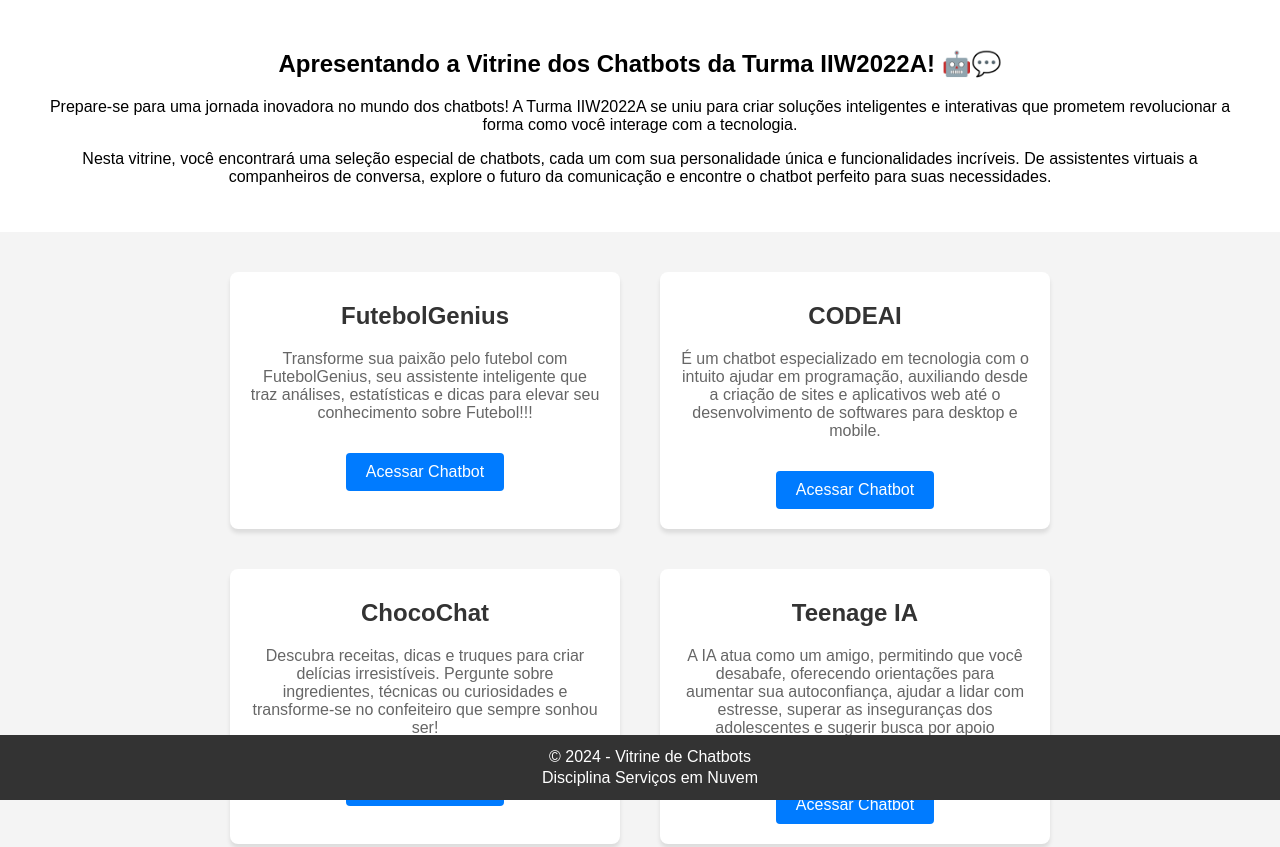
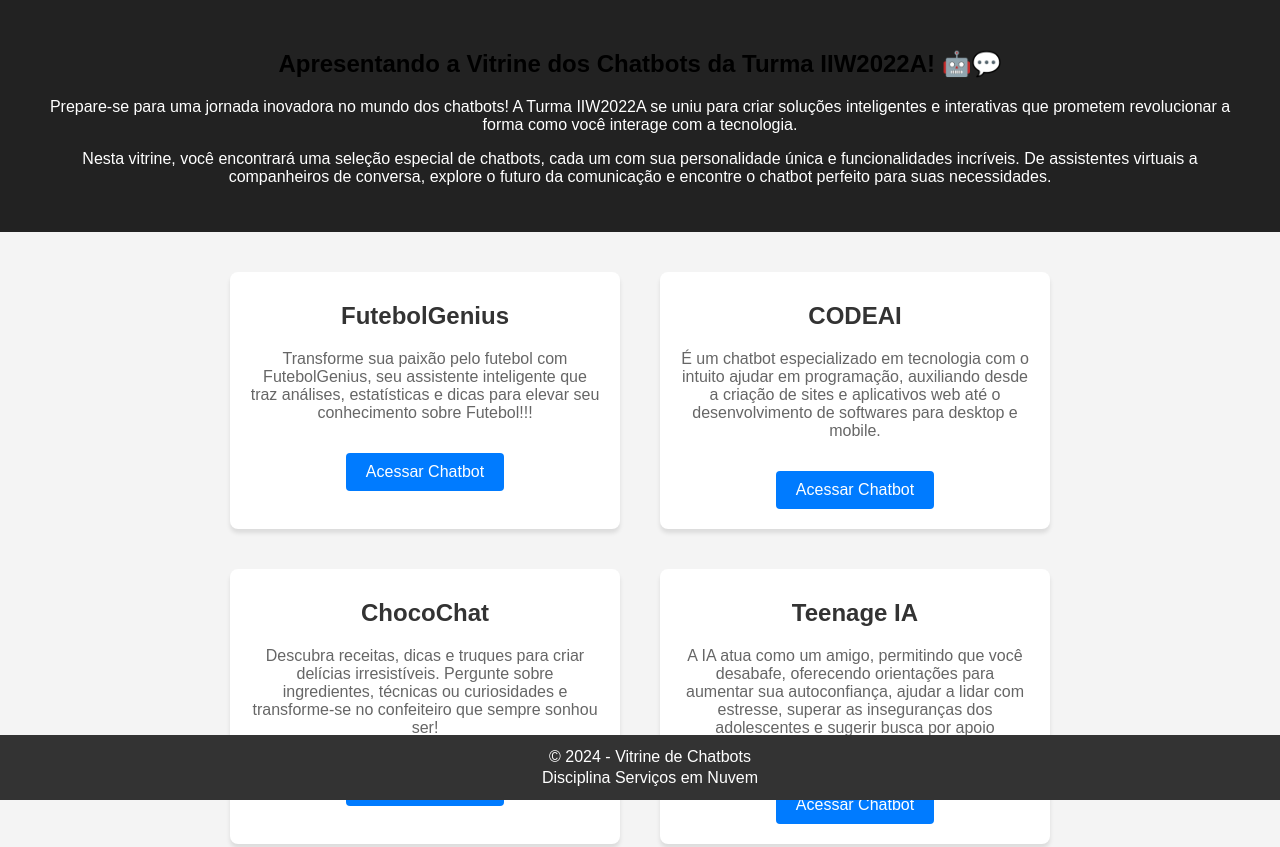
Before and after one commit to vagnersantosbsi/vitrine_chatbots, a plain HTML site: page index.html in a window 1280 px wide. Shown: the top 847 px of the page. Drawn offline with Linux system fonts and the light colour scheme.

Commit message:
Update style.css

```diff
--- a/style.css
+++ b/style.css
@@ -14,11 +14,14 @@ h1 {
 }
 
 .header-container {
-    background-color: #fff; /* Cor de fundo branca para contraste */
+    background-color: #222; /* Cor cinza escura */
     padding: 30px; /* Espaço interno */
     text-align: center; /* Centraliza o conteúdo */
 }
 
+.header-container h1, .header-container p {
+    color: #fff; /* Texto branco */
+}
 .chatbot-container {
     display: flex;
     flex-wrap: wrap;
```
